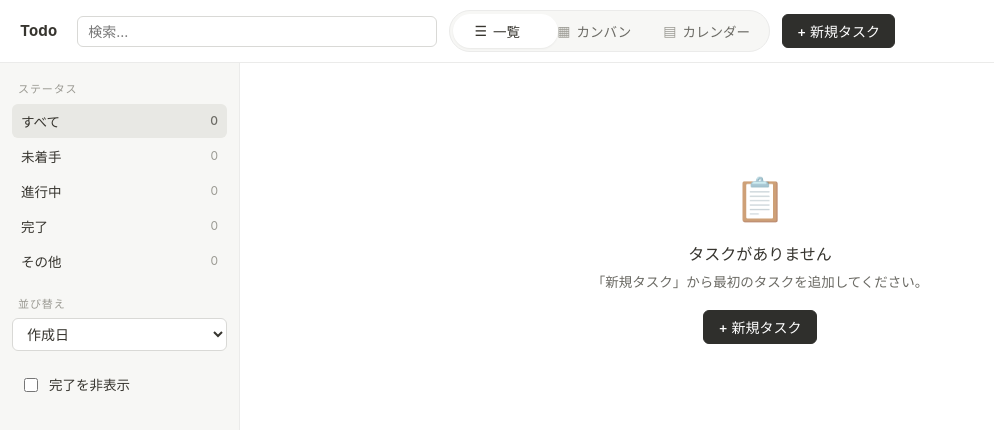
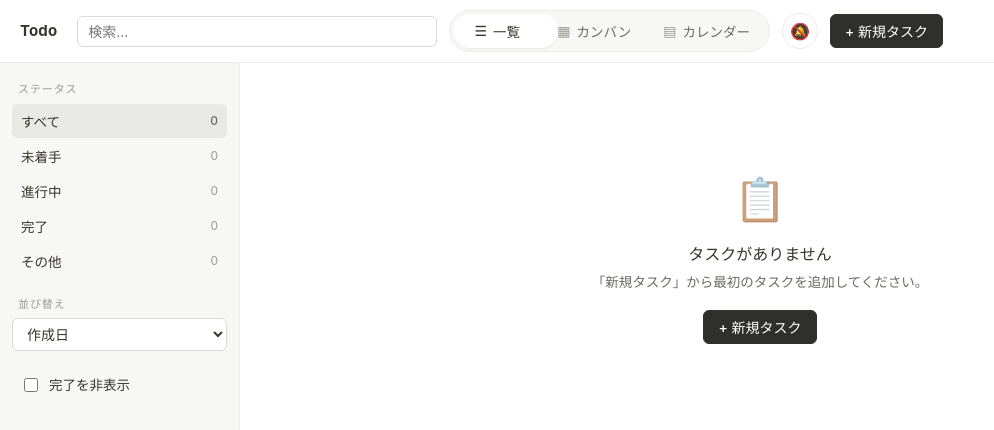
Before and after one commit to iuy58754932-jpg/todo-app, a React (Vite) app: page / in a window 1280 px wide. Shown: the top 430 px of the page, without its empty margins (0-994 px from the left). Built offline with nearby package versions, Linux system fonts and the light colour scheme.

Commit message:
リマインダーを実装

```diff
--- a/src/App.css
+++ b/src/App.css
@@ -248,6 +248,29 @@ button.primary:hover {
 }
 button.primary:active {
   background: #111;
+}
+
+.notif-toggle {
+  display: inline-flex;
+  align-items: center;
+  justify-content: center;
+  width: 36px;
+  height: 36px;
+  padding: 0;
+  font-size: 16px;
+  line-height: 1;
+  border-radius: 50%;
+  background: var(--surface);
+  border: 1px solid var(--border);
+  cursor: pointer;
+  transition: background 0.15s, border-color 0.15s;
+}
+.notif-toggle:hover {
+  background: var(--surface-hover);
+}
+.notif-toggle.on {
+  background: #fef3c7;
+  border-color: #f59e0b;
 }
 
 /* ===================================================================
--- a/src/App.tsx
+++ b/src/App.tsx
@@ -1,4 +1,4 @@
-import { useEffect, useMemo, useState } from "react";
+import { useEffect, useMemo, useRef, useState } from "react";
 import "./App.css";
 import { Header, type View } from "./components/Header";
 import { Sidebar } from "./components/Sidebar";
@@ -18,6 +18,8 @@ const DEFAULT_FILTERS: Filters = {
   sort: "created",
   tags: [],
 };
+
+const NOTIF_KEY = "todo-app.notifications.v1";
 
 function nowIso(): string {
   return new Date().toISOString();
@@ -47,10 +49,70 @@ function App() {
   const [modalOpen, setModalOpen] = useState(false);
   const [editing, setEditing] = useState<Task | null>(null);
   const [deleting, setDeleting] = useState<Task | null>(null);
+  const [notificationsEnabled, setNotificationsEnabled] = useState<boolean>(
+    () => localStorage.getItem(NOTIF_KEY) === "1",
+  );
+  const notifiedRef = useRef<Set<number>>(new Set());
 
   useEffect(() => {
     saveTasks(tasks);
   }, [tasks]);
+
+  useEffect(() => {
+    localStorage.setItem(NOTIF_KEY, notificationsEnabled ? "1" : "0");
+  }, [notificationsEnabled]);
+
+  useEffect(() => {
+    if (!notificationsEnabled) return;
+    if (typeof Notification === "undefined") return;
+
+    const check = () => {
+      const now = Date.now();
+      for (const t of tasks) {
+        if (!t.reminder_at) continue;
+        if (t.status === "done") continue;
+        if (notifiedRef.current.has(t.id)) continue;
+        const at = new Date(t.reminder_at).getTime();
+        if (Number.isNaN(at)) continue;
+        if (at > now) continue;
+        if (now - at > 24 * 60 * 60 * 1000) continue;
+        notifiedRef.current.add(t.id);
+        try {
+          new Notification("リマインダー", {
+            body: t.title,
+            tag: `todo-${t.id}`,
+          });
+        } catch {
+          // ignore
+        }
+      }
+    };
+
+    check();
+    const id = window.setInterval(check, 30 * 1000);
+    return () => window.clearInterval(id);
+  }, [notificationsEnabled, tasks]);
+
+  const handleToggleNotifications = async () => {
+    if (notificationsEnabled) {
+      setNotificationsEnabled(false);
+      return;
+    }
+    if (typeof Notification === "undefined") {
+      alert("このブラウザは通知に対応していません。");
+      return;
+    }
+    let perm = Notification.permission;
+    if (perm === "default") {
+      perm = await Notification.requestPermission();
+    }
+    if (perm !== "granted") {
+      alert("通知が許可されませんでした。ブラウザ設定を確認してください。");
+      return;
+    }
+    notifiedRef.current.clear();
+    setNotificationsEnabled(true);
+  };
 
   const visible = useMemo(() => {
     const kw = filters.keyword.trim().toLowerCase();
@@ -157,6 +219,8 @@ function App() {
         view={view}
         onViewChange={setView}
         onNewTask={openNew}
+        notificationsEnabled={notificationsEnabled}
+        onToggleNotifications={handleToggleNotifications}
       />
 
       <div className="body">
--- a/src/components/Header.tsx
+++ b/src/components/Header.tsx
@@ -12,6 +12,8 @@ interface Props {
   view: View;
   onViewChange: (v: View) => void;
   onNewTask: () => void;
+  notificationsEnabled: boolean;
+  onToggleNotifications: () => void;
 }
 
 export function Header({
@@ -20,6 +22,8 @@ export function Header({
   view,
   onViewChange,
   onNewTask,
+  notificationsEnabled,
+  onToggleNotifications,
 }: Props) {
   const activeIndex = VIEW_OPTIONS.findIndex((o) => o.value === view);
   return (
@@ -55,6 +59,17 @@ export function Header({
           </button>
         ))}
       </div>
+      <button
+        type="button"
+        className={`notif-toggle ${notificationsEnabled ? "on" : ""}`}
+        onClick={onToggleNotifications}
+        aria-pressed={notificationsEnabled}
+        title={
+          notificationsEnabled ? "通知をオフにする" : "通知をオンにする"
+        }
+      >
+        {notificationsEnabled ? "🔔" : "🔕"}
+      </button>
       <button className="primary" onClick={onNewTask}>
         + 新規タスク
       </button>
--- a/src/components/TaskModal.tsx
+++ b/src/components/TaskModal.tsx
@@ -15,6 +15,7 @@ export interface TaskInput {
   custom_status: string | null;
   note: string | null;
   due_date: string | null;
+  reminder_at: string | null;
   priority: Priority;
   subtasks: Subtask[];
   tags: string[];
@@ -33,10 +34,30 @@ const EMPTY: TaskInput = {
   custom_status: null,
   note: null,
   due_date: null,
+  reminder_at: null,
   priority: 1,
   subtasks: [],
   tags: [],
 };
+
+function toLocalInput(iso: string | null): string {
+  if (!iso) return "";
+  const d = new Date(iso);
+  if (Number.isNaN(d.getTime())) return "";
+  const y = d.getFullYear();
+  const m = String(d.getMonth() + 1).padStart(2, "0");
+  const day = String(d.getDate()).padStart(2, "0");
+  const hh = String(d.getHours()).padStart(2, "0");
+  const mm = String(d.getMinutes()).padStart(2, "0");
+  return `${y}-${m}-${day}T${hh}:${mm}`;
+}
+
+function fromLocalInput(v: string): string | null {
+  if (!v) return null;
+  const d = new Date(v);
+  if (Number.isNaN(d.getTime())) return null;
+  return d.toISOString();
+}
 
 function nextSubtaskId(subs: Subtask[]): number {
   return subs.reduce((max, s) => (s.id > max ? s.id : max), 0) + 1;
@@ -61,6 +82,7 @@ export function TaskModal({ open, initial, onCancel, onSubmit }: Props) {
         custom_status: initial.custom_status,
         note: initial.note,
         due_date: initial.due_date,
+        reminder_at: initial.reminder_at,
         priority: initial.priority,
         subtasks: initial.subtasks.map((s) => ({ ...s })),
         tags: [...initial.tags],
@@ -223,6 +245,16 @@ export function TaskModal({ open, initial, onCancel, onSubmit }: Props) {
             />
           </label>
           <label>
+            リマインダー
+            <input
+              type="datetime-local"
+              value={toLocalInput(form.reminder_at)}
+              onChange={(e) =>
+                setForm({ ...form, reminder_at: fromLocalInput(e.target.value) })
+              }
+            />
+          </label>
+          <label>
             優先度
             <select
               value={form.priority}
--- a/src/storage.ts
+++ b/src/storage.ts
@@ -19,7 +19,9 @@ function migrate(raw: unknown): Task[] {
     const tags: string[] = Array.isArray(t.tags)
       ? t.tags.filter((v: unknown): v is string => typeof v === "string")
       : [];
-    return { ...t, subtasks, tags } as Task;
+    const reminder_at: string | null =
+      typeof t.reminder_at === "string" ? t.reminder_at : null;
+    return { ...t, subtasks, tags, reminder_at } as Task;
   });
 }
 
--- a/src/types.ts
+++ b/src/types.ts
@@ -35,6 +35,7 @@ export interface Task {
   custom_status: string | null;
   note: string | null;
   due_date: string | null;
+  reminder_at: string | null;
   priority: Priority;
   subtasks: Subtask[];
   tags: string[];
```
